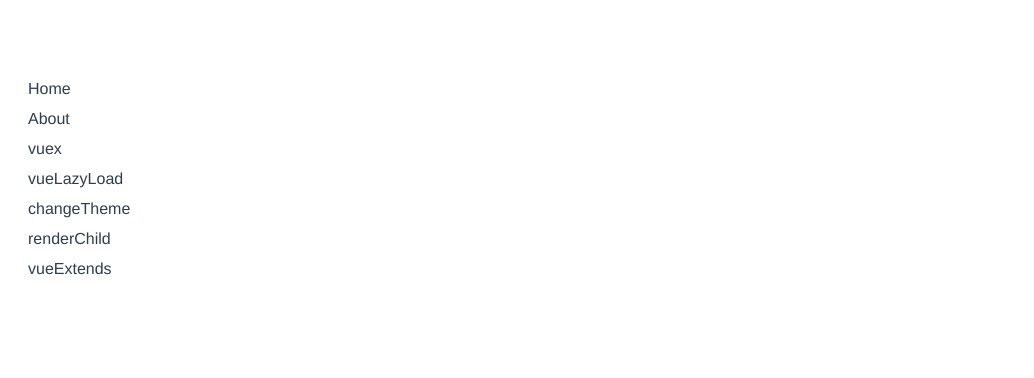
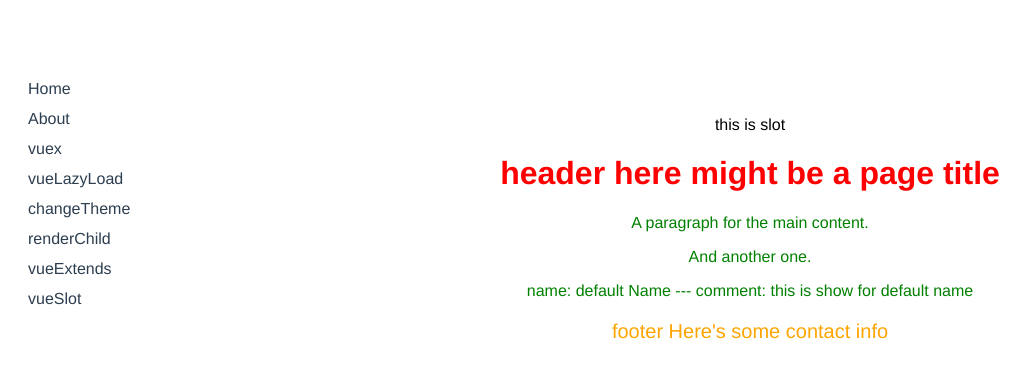
Before and after one commit to EvalGitHub/vue-study, a Vue app: page /vueSlot in a window 1280 px wide. Shown: the top 378 px of the page, without its empty margins (0-1034 px from the left). Built offline with nearby package versions, Linux system fonts and the light colour scheme.

Commit message:
新增插槽的例子

```diff
--- a/src/App.vue
+++ b/src/App.vue
@@ -8,6 +8,7 @@
       <router-link class="nav-item" tag="div" to="/changeTheme">changeTheme</router-link>
       <router-link class="nav-item" tag="div" to="/renderChild">renderChild</router-link>
       <router-link class="nav-item" tag="div" to="/vueExtend">vueExtends</router-link>
+      <router-link class="nav-item" tag="div" to="/vueSlot">vueSlot</router-link>
     </div>
     <div class="contain-view">
       <keep-alive>
--- /dev/null
+++ b/src/components/slot/baseLayout.vue
@@ -0,0 +1,28 @@
+<template>
+  <div class="container">
+    <header>
+      <slot name="header"></slot>
+    </header>
+    <main>
+      <slot name="default" :defaultSlot="slotProps.defaultSlot">
+        {{slotProps.defaultSlot.name}}
+      </slot>
+    </main>
+    <footer>
+      <slot name="footer"></slot>
+    </footer>
+  </div>
+</template>
+<script>
+export default {
+  name: 'BaseLayout',
+  props: {
+    slotProps: {
+      type: Object,
+      default: () => {
+        return {}
+      }
+    }
+  },
+}
+</script>
--- a/src/router.js
+++ b/src/router.js
@@ -58,5 +58,10 @@
       name: 'vueExtend',
       component: () => import ('./views/VueExtends.vue')
     },
+    {
+      path: '/vueSlot',
+      name: 'vueSlot',
+      component: () => import ('./views/VueSlot.vue')
+    },
   ]
 })
--- a/src/views/RenderChildConponent.vue
+++ b/src/views/RenderChildConponent.vue
@@ -31,8 +31,6 @@
     <div class="child-item">
       <button @click="getName">点击click</button>
     </div>
-
-
   </div>
 </template>
 <script type='text/javascript'>
--- /dev/null
+++ b/src/views/VueSlot.vue
@@ -0,0 +1,53 @@
+<template>
+  <div>
+    <p>this is slot </p>
+    <div class="slot-container">
+      <base-layout :slotProps="slotProps">
+        <template v-slot:header>
+          <h1 style="color: red"> header here might be a page title</h1>
+        </template>
+
+         <template v-slot:default="{defaultSlot}">
+           <div style="color: green">
+              <p>A paragraph for the main content.</p>
+              <p>And another one.</p>
+              <span>name: {{defaultSlot.name}}</span>
+              ---
+              <span>comment: {{defaultSlot.comment}}</span>
+           </div>
+         </template>
+
+        <template v-slot:footer>
+          <p style="color: orange;font-size:20px">footer Here's some contact info</p>
+        </template>
+      </base-layout>
+    </div>
+  </div>
+</template>
+<script>
+import BaseLayout from '@/components/slot/baseLayout'
+export default {
+  name: 'slotName',
+  components: {
+    BaseLayout
+  },
+  data () {
+    return {
+      slotProps: {
+        defaultSlot: {
+          name: 'default Name',
+          comment: 'this is show for default name'
+        },
+        headerSlot: {
+          name: 'header Name',
+          comment: 'this is show for header name'
+        },
+        footerSlot: {
+          name: 'footer Name',
+          comment: 'this is show for footer name'
+        }
+      }
+    }
+  }
+}
+</script>
```
Also changed, not shown: package.json (+5 -3 lines), 1 other file (tests, documents, lock files or other folders).
